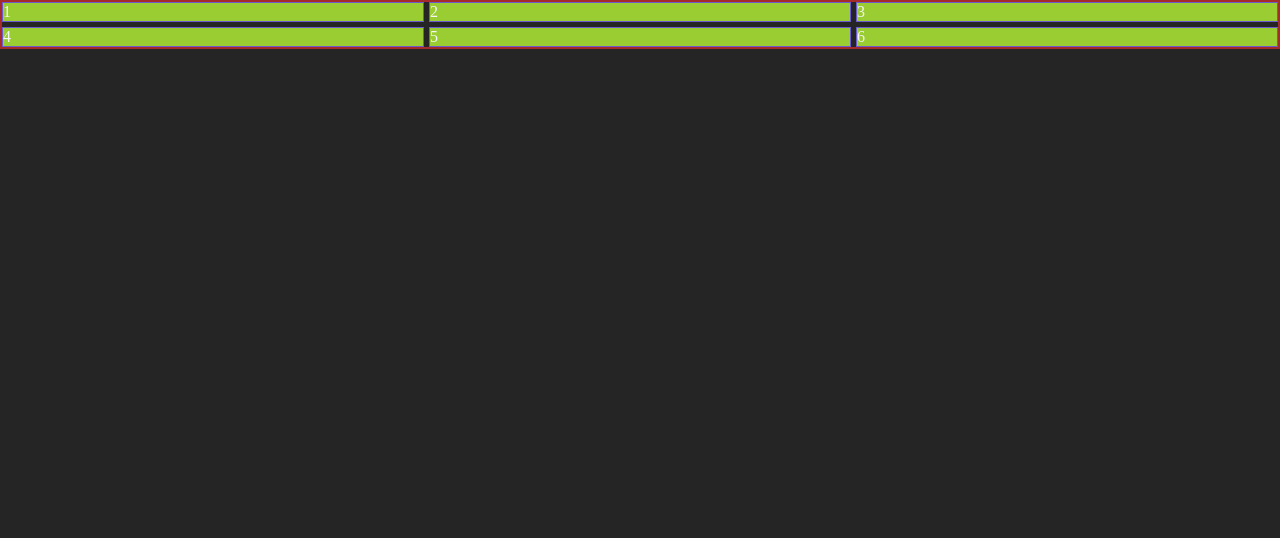
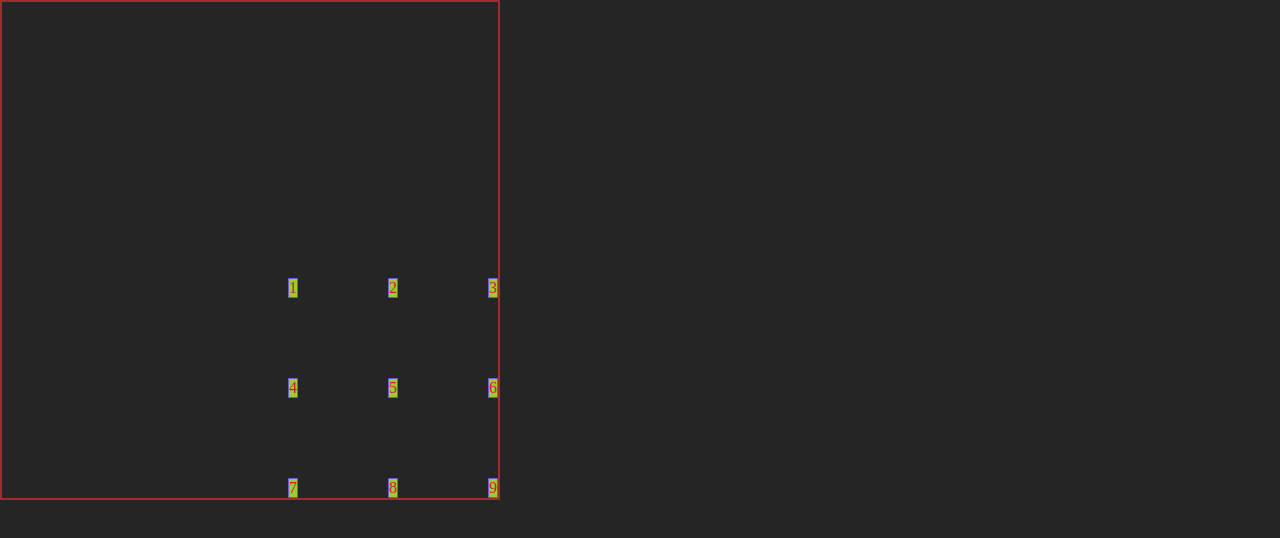
Before and after one commit to edarcode/display-grid, a plain HTML site: page index.html in a window 1280 px wide. Drawn offline with Linux system fonts and the light colour scheme.

Commit message:
aprendiendo grid

```diff
--- a/index.html
+++ b/index.html
@@ -15,6 +15,9 @@
       <div class="box">4</div>
       <div class="box">5</div>
       <div class="box">6</div>
+      <div class="box">7</div>
+      <div class="box">8</div>
+      <div class="box">9</div>
     </section>
   </body>
 </html>
--- a/style/style.css
+++ b/style/style.css
@@ -1,11 +1,16 @@
 .container {
   border: 2px solid brown;
+  width: 500px;
+  height: 500px;
   display: grid;
-  grid-template-columns: repeat(3, 1fr);
-  gap: 5px;
+  grid-template-columns: repeat(3, 100px);
+  grid-template-rows: repeat(3, 100px);
+  place-content: end end;
+  place-items: end end;
 }
 
 .box {
   background-color: yellowgreen;
   border: 1px solid slateblue;
+  color: crimson;
 }
```
Also changed, not shown: 1 other file.
